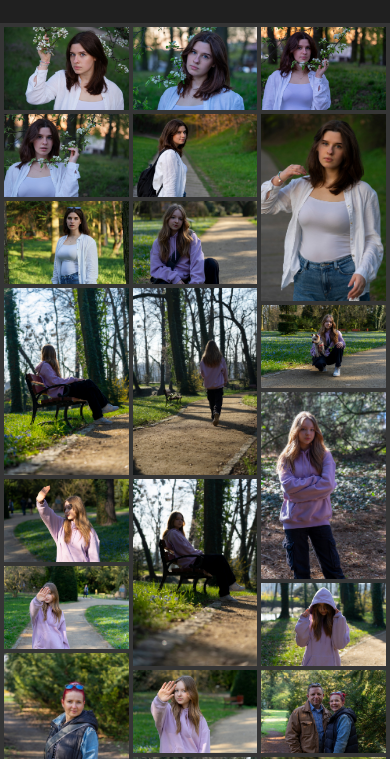
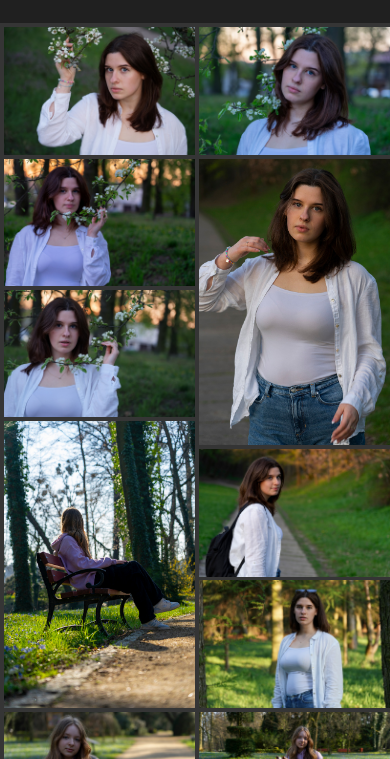
Before and after one commit to JMadejczyk/Madej.art-Photography-Portfolio, a plain HTML site: page index.html in a window 390 px wide. Shown: the part 85-844 px from the top of the page. Drawn offline with Linux system fonts and the light colour scheme.

Commit message:
hover description repaired

```diff
--- a/index.html
+++ b/index.html
@@ -17,6 +17,11 @@
       <section id="s1"></section>
       <section id="s2"></section>
       <section id="s3"></section>
+    </div>
+
+    <div id="container2">
+      <section id="s1smol"></section>
+      <section id="s2smol"></section>
     </div>
 
     <footer>
@@ -52,6 +57,29 @@
         "images/Img0015.jpg",
       ];
 
+      const photos_small = [
+        "images/DSC02003.jpg",
+        "images/DSC02045.jpg",
+        "images/DSC02026.jpg",
+        "images/DSC01953.jpg",
+        "images/DSC02023.jpg",
+        "images/DSC01797_1.jpg",
+        "images/Img0003.jpg",
+        "images/DSC01684.jpg",
+        "images/Img0001.jpg",
+        "images/Img0002.jpg",
+        "images/Img0006.jpg",
+        "images/Img0008.jpg",
+        "images/Img0007.jpg",
+        "images/Img0004.jpg",
+        "images/Img0005.jpg",
+        "images/Img0010.jpg",
+        "images/Img0014.jpg",
+        "images/Img0013.jpg",
+        "images/Img0011.jpg",
+        "images/Img0015.jpg",
+      ];
+
       let i = 1;
       photos.forEach((zdj) => {
         let div = document.createElement("div");
@@ -65,7 +93,8 @@
 
         let descr = document.createElement("div");
         descr.classList.add("descr");
-        descr.innerText = "Kliknij, aby otworzyć w większej rozdzielczości";
+        descr.innerText = "Kliknij, aby powiększyć";
+
         div.appendChild(descr);
 
         i++;
@@ -73,6 +102,30 @@
           i = 1;
         }
       });
+
+      let j = 1;
+      photos_small.forEach((zdj) => {
+        let div = document.createElement("div");
+        div.classList.add("photo");
+        document.querySelector(`#s${j}smol`).appendChild(div);
+        let img = document.createElement("img");
+        img.setAttribute("src", zdj);
+        img.setAttribute("alt", "Zdjęcie");
+        img.setAttribute("onClick", "openImg(src)");
+        div.appendChild(img);
+
+        let descr = document.createElement("div");
+        descr.classList.add("descr");
+        // descr.innerText = "Kliknij, aby otworzyć w większej rozdzielczości";
+        descr.innerText = "Kliknij, aby powiększyć";
+
+        div.appendChild(descr);
+
+        j++;
+        if (j == 3) {
+          j = 1;
+        }
+      });
     </script>
   </body>
 </html>
--- a/style.css
+++ b/style.css
@@ -24,6 +24,12 @@ header {
 
 #container {
   display: flex;
+  flex-direction: row;
+  justify-content: space-between;
+  padding: 0.6vw;
+}
+#container2 {
+  display: none;
   flex-direction: row;
   justify-content: space-between;
   padding: 0.6vw;
@@ -85,3 +91,20 @@ footer {
 h1 {
   font-size: x-large;
 }
+@media only screen and (max-width: 800px) {
+  #container {
+    display: none;
+  }
+  #container2 {
+    display: flex;
+  }
+  img {
+    width: 49vw;
+  }
+}
+@media only screen and (max-width: 650px) {
+  .descr {
+    font-size: small;
+    height: 25px;
+  }
+}
```
